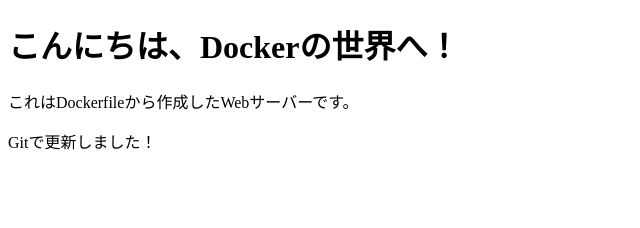
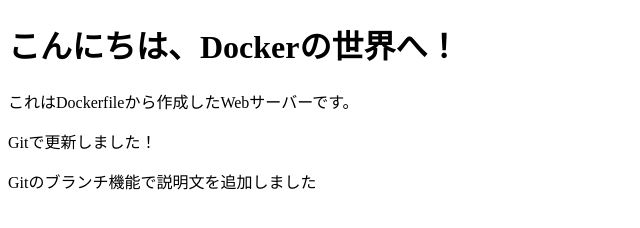
Before and after one commit to pwhd-itd/docker-handson, a plain HTML site: page index.html in a window 1280 px wide. Shown: the whole page, without its empty margins (0-640 px from the left). Drawn offline with Linux system fonts and the light colour scheme.

Commit message:
ブランチを作成してみました

```diff
--- a/index.html
+++ b/index.html
@@ -8,5 +8,6 @@
     <h1>こんにちは、Dockerの世界へ！</h1>
     <p>これはDockerfileから作成したWebサーバーです。</p>
     <p>Gitで更新しました！</p>
+    <p>Gitのブランチ機能で説明文を追加しました</p>
 </body>
 </html>
```
